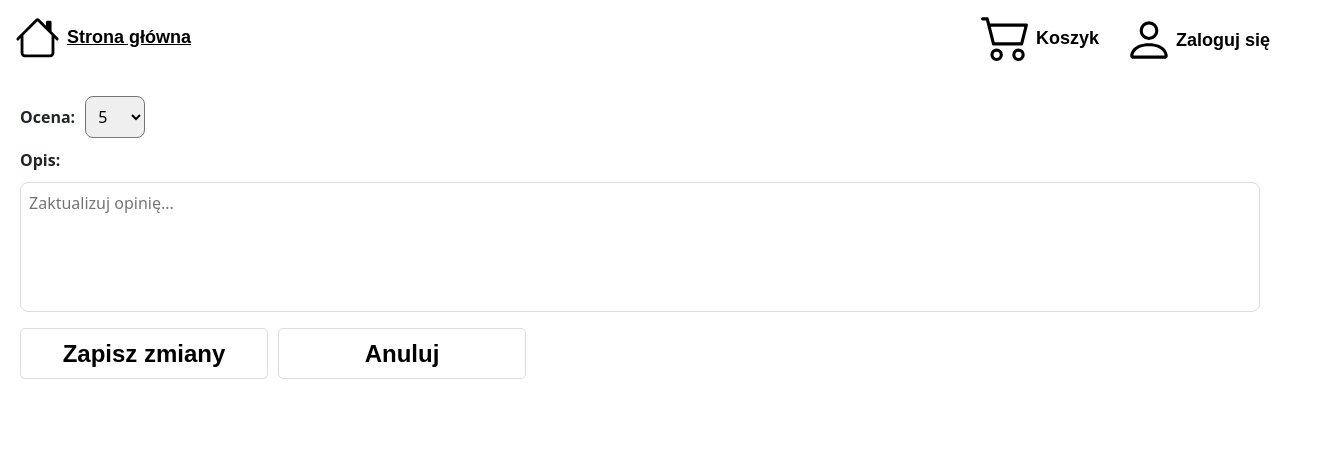
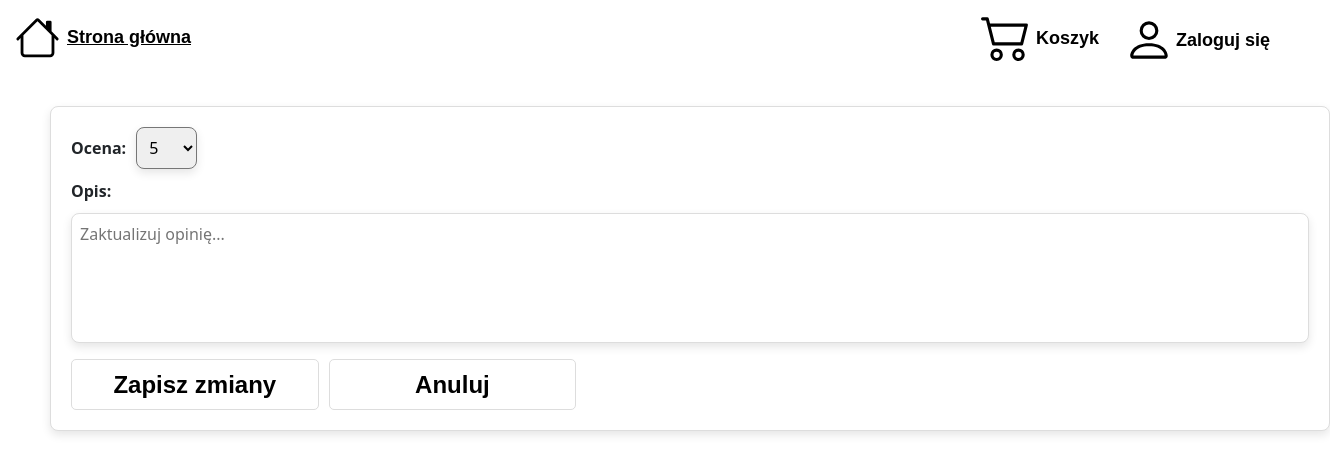
Before and after one commit to Simi1354/Projekt-WDAI, a React (Create React App) app in the folder sklep/: page /produkty/1/edycjaopinii in a window 1280 px wide. Shown: the top 474 px of the page, 1330 px wide, since content can reach past the window. Built offline with nearby package versions, Linux system fonts and the light colour scheme.

Commit message:
added username to be displayed in ratings

```diff
--- a/sklep/src/pages/components/ProductRatings.js
+++ b/sklep/src/pages/components/ProductRatings.js
@@ -79,6 +79,9 @@ const ProductRatings = ({ productId }) => {
             ) : (
               <>
                 <p>
+                  <strong>Użytkownik:</strong> {rating.userEmail}
+                </p>
+                <p>
                   <strong>Ocena:</strong> {rating.rate}
                 </p>
                 <p>
--- a/sklep/src/pages/components/style.css
+++ b/sklep/src/pages/components/style.css
@@ -316,16 +316,20 @@ custom-accordion .accordion-header {
   display: flex;
   flex-direction: column;
   width: 100%;
-  margin: 20px auto;
+  margin: 50px;
   padding: 20px;
+  border-radius: 8px;
+  border: 1px solid #ddd;
   background-color: white;
+  box-shadow: 0 4px 10px rgba(0, 0, 0, 0.1);
 }
 
 .rating-editor select {
-  width: 60px !important;
+  width: auto !important;
   padding: 8px;
   margin-right: 10px;
   margin-bottom: 10px;
+  box-shadow: 0 4px 10px rgba(0, 0, 0, 0.1);
 }
 
 .rating-editor textarea {
@@ -336,6 +340,7 @@ custom-accordion .accordion-header {
   min-height: 130px;
   border: 1px solid #ddd;
   border-radius: 8px;
+  box-shadow: 0 4px 10px rgba(0, 0, 0, 0.1);
 }
 
 .rating-editor .button-group {
```
Also changed, not shown: sklep/src/microservices/ratings-service.js (+38 -2 lines).
